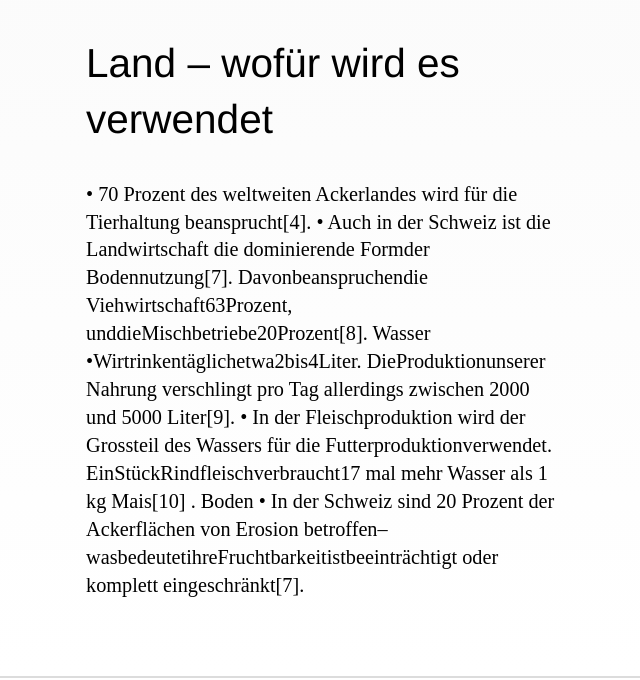
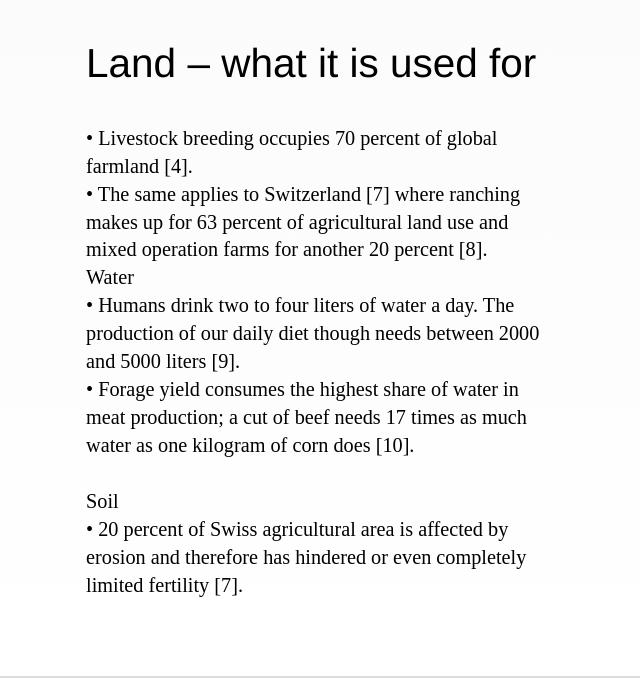
Before and after one commit to Spirateandacookie/eaternity-com, a Jekyll site: the page built from _posts/en/planet/0000-01-01-climate.md, in a window 1280 px wide and 900 px high, scrolled down 3724 px, cut to the strip 220-900 px from the top of the window. Shown: the whole strip, without its empty margins (216-856 px from the left). Built offline with Jekyll 4.4.1, drawn with Linux system fonts in a browser that asks for light colours; some of the changed text lies outside the part shown.

Commit message:
more english stuff

```diff
--- a/_posts/en/planet/0000-01-01-climate.md
+++ b/_posts/en/planet/0000-01-01-climate.md
@@ -42,19 +42,22 @@ categories: planet
 </div>
 <div class="content-2 content-2-3 clearfix">
 	<div class=" container-28 clearfix">
-		<p class="text text-50">Klimagase – woher kommen sie?</p>
-		<p class="text text-54">• 81 Prozent der Methan und 78 Prozent der Lachgasemissionen in der Schweiz haben ihren Ursprung in der Landwirtschaft [5]. Dabei ist Methan 25 mal und Lachgas sogar 298 mal gefährlicher als CO2.<br>• Eine Reduktionder Emissionen in der Schweizer Landwirtschaft könnte primär durch die Anzahl der Tierbestände erreicht werden[6].</p>
+		<p class="text text-50">Greenhouse Gases – where do they originate?</p>
+		<p class="text text-54">Agriculture makes up for 81 percent of methane emissions and 78 percent of all nitrous oxide emissions in Switzerland[5]. Methane is 25 times and nitrous oxide even 298 times as harmful to the environment as CO2 is though. <br>• In particular, a reduction in animal population could help to lower emissions in the Swiss agriculture[6].</p>
 	</div>
 	<div class="element element-26" style="margin-top: 40px;"></div>
 	<div class=" container-28 clearfix" >
-		<p class="text text-50" style="margin-top: 40px;">Land – wofür wird es verwendet</p>
-		<p class="text text-54">• 70 Prozent des weltweiten Ackerlandes wird für die Tierhaltung beansprucht[4].
-			• Auch in der Schweiz ist die Landwirtschaft die dominierende Formder Bodennutzung[7]. Davonbeanspruchendie Viehwirtschaft63Prozent, unddieMischbetriebe20Prozent[8].
-			Wasser
-			•Wirtrinkentäglichetwa2bis4Liter. DieProduktionunserer Nahrung verschlingt pro Tag allerdings zwischen 2000 und 5000 Liter[9].
-			• In der Fleischproduktion wird der Grossteil des Wassers für die Futterproduktionverwendet. EinStückRindfleischverbraucht17 mal mehr Wasser als 1 kg Mais[10] .
-			Boden
-			• In der Schweiz sind 20 Prozent der Ackerflächen von Erosion betroffen– wasbedeutetihreFruchtbarkeitistbeeinträchtigt oder komplett eingeschränkt[7].</p>
+		<p class="text text-50" style="margin-top: 40px;">Land – what it is used for</p>
+		<p class="text text-54">
+			• Livestock breeding occupies 70 percent of global farmland [4].<br>
+			• The same applies to Switzerland [7] where ranching makes up for 63 percent of agricultural land use and mixed operation farms for another 20 percent [8]. <br>
+			Water<br>
+			• Humans drink two to four liters of water a day. The production of our daily diet though needs between 2000 and 5000 liters [9].<br>
+			• Forage yield consumes the highest share of water in meat production; a cut of beef needs 17 times as much water as one kilogram of corn does [10].<br>
+			<br>
+			Soil<br>
+			• 20 percent of Swiss agricultural area is affected by erosion and therefore has hindered or even completely limited fertility [7].<br>
+		</p>
 	</div>
 </div>
 
```
Also changed, not shown: _posts/en/0000-01-01-index.md (+1 -1 lines), _posts/en/about/0000-01-01-us.md (+6 -7 lines), _posts/en/cloud/0000-01-01-cloud.md (+1 -1 lines), _posts/en/planet/0000-01-01-choice.md (+6 -1 lines), _posts/en/planet/0000-01-01-lca.md (+9 -7 lines).
